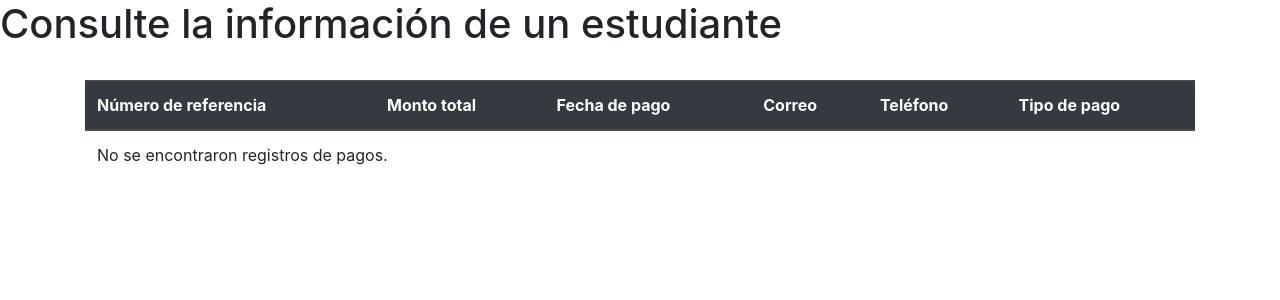
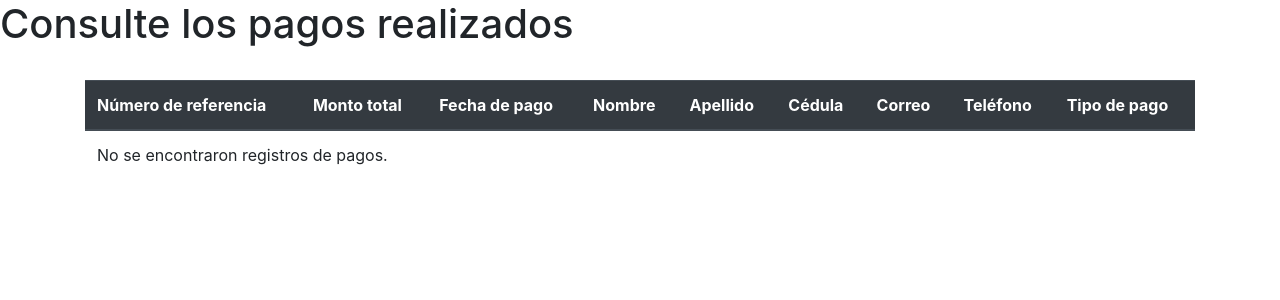
Before and after one commit to enriqueuz/Tesis-Sistemas-2019, a PHP site: page /consultaPaSec.php in a window 1280 px wide. Shown: the part 80-380 px from the top of the page. Run offline with PHP 8.4, Linux system fonts and the light colour scheme; data that the repository does not hold is empty; some libraries are stand-ins or nearby versions.

Commit message:
Fixed pagos tables

```diff
--- a/consultaPaSec.php
+++ b/consultaPaSec.php
@@ -8,6 +8,7 @@
     <link rel="icon" type="image/jpg" href="img/logo.jpg">
     <script type="text/javascript" src="js/jquery-3.4.1.min.js"></script>
     <script type="text/javascript" src="js/bootstrap.min.js"></script>
+    <script type="text/javascript" src="js/jquery.dataTables.min.js"></script>
     <link rel="stylesheet" type="text/css" href="css/bootstrap.min.css">
 </head>
 
@@ -15,18 +16,18 @@
 
     <header>
         <nav class="navbar navbar-expand-lg navbar-light" style="background-color: #AAA9AB">
-            <a class="navbar-brand" href="paginaP.php">Programa de Profesionalización Docente de la ULA</a>
+            <a class="navbar-brand" href="../paginaP.php">Programa de Profesionalización Docente de la ULA</a>
             <button class="navbar-toggler" type="button" data-toggle="collapse" data-target="#navbarSupportedContent" aria-controls="navbarSupportedContent" aria-expanded="falsse" aria-label="Toggle navigation">
                 <span class="navbar-toggler-icon"></span>
             </button>
 
             <div class="collapse navbar-collapse" id="navbarSupportedContent">
                 <ul class="navbar-nav mr-auto">
-                    <li class="nav-item"><a class="nav-link text-light disabled" href="registroEs.php">Registre un
+                    <li class="nav-item"><a class="nav-link text-light" href="registroEs.php">Registre un
 							estudiante</a></li>
                     <li class="nav-item"><a class="nav-link text-light" href="consultaEs.php">Consulte la información
 							de un estudiante</a></li>
-                    <li class="nav-item"><a class="nav-link text-light disabled" href="registroPa.php">Registre un pago</a></li>
+                    <li class="nav-item"><a class="nav-link text-light" href="registroPa.php">Registre un pago</a></li>
                     <li class="nav-item"><a class="nav-link text-light disabled" href="consultaPa.php">Consulte un
 							pago</a></li>
 					<li class="nav-item"><a class="nav-link text-light" href="admin/registroUs.php">Usuario nuevo</a></li>
@@ -41,16 +42,19 @@
         </nav>
     </header>
 
-    <h1>Consulte la información de un estudiante</h1>
+    <h1>Consulte los pagos realizados</h1>
     <div class="container">
         <br>
         <!-- Inicia tabla de consulta-->
-        <table class="table">
+        <table id="tablapagos" class="table">
             <thead class="thead-dark">
                 <tr>
                     <th>Número de referencia</th>
                     <th>Monto total</th>
                     <th>Fecha de pago</th>
+                    <th>Nombre</th>
+                    <th>Apellido</th>
+                    <th>Cédula</th>
                     <th>Correo</th>
                     <th>Teléfono</th>
                     <th>Tipo de pago</th>
@@ -65,6 +69,9 @@
                         `monto`,
                         `fecha`,
                         `tipo`,
+                        `estudiantes`.`nombre`,
+                        `estudiantes`.`apellido`,
+                        `estudiantes`.`cedula`,
                         `estudiantes`.`correo`,
                         `estudiantes`.`telefono`
                         FROM `pagos`
@@ -79,16 +86,19 @@
                                     echo "\t<td>{$row['referencia']}</td>".PHP_EOL;
                                     echo "\t<td>{$row['monto']}</td>".PHP_EOL;
                                     echo "\t<td>{$row['fecha']}</td>".PHP_EOL;
+                                    echo "\t<td>{$row['nombre']}</td>".PHP_EOL;
+                                    echo "\t<td>{$row['apellido']}</td>".PHP_EOL;
+                                    echo "\t<td>{$row['cedula']}</td>".PHP_EOL;
                                     echo "\t<td>{$row['correo']}</td>".PHP_EOL;
                                     echo "\t<td>{$row['telefono']}</td>".PHP_EOL;
                                     echo "\t<td>{$row['tipo']}</td>".PHP_EOL;
                                     echo "</tr>".PHP_EOL;
                                 }
                             } else {
-                                echo '<tr><td colspan="6">No se encontraron registros de pagos.</td></tr>'.PHP_EOL;
+                                echo '<tr><td colspan="9">No se encontraron registros de pagos.</td></tr>'.PHP_EOL;
                             }
                         } else {
-                            echo '<tr><td colspan="6">Ocurrió un error al acceder a la base de datos.</td></tr>'.PHP_EOL;
+                            echo '<tr><td colspan="9">Ocurrió un error al acceder a la base de datos.</td></tr>'.PHP_EOL;
                         }
                     }
                     unset($stmt);
@@ -97,6 +107,38 @@
             </tbody>
         </table>
     </div><!--/.container-->
+        <script>
+			$(document).ready(function() {
+		    $('#tablapagos').DataTable({
+		    	"language": idioma_espanol
+		    });
+		} );
+		var idioma_espanol = {
+		    "sProcessing":     "Procesando...",
+		    "sLengthMenu":     "Mostrar _MENU_ registros",
+		    "sZeroRecords":    "No se encontraron resultados",
+		    "sEmptyTable":     "Ningún dato disponible en esta tabla",
+		    "sInfo":           "Mostrando registros del _START_ al _END_ de un total de _TOTAL_ registros",
+		    "sInfoEmpty":      "Mostrando registros del 0 al 0 de un total de 0 registros",
+		    "sInfoFiltered":   "(filtrado de un total de _MAX_ registros)",
+		    "sInfoPostFix":    "",
+		    "sSearch":         "Buscar:",
+		    "sUrl":            "",
+		    "sInfoThousands":  ",",
+		    "sLoadingRecords": "Cargando...",
+		    "oPaginate": {
+		        "sFirst":    "Primero",
+		        "sLast":     "Último",
+		        "sNext":     "Siguiente",
+		        "sPrevious": "Anterior"
+		    },
+		    "oAria": {
+		        "sSortAscending":  ": Activar para ordenar la columna de manera ascendente",
+		        "sSortDescending": ": Activar para ordenar la columna de manera descendente"
+    }
+}
+    </script>
+
 </body>
 
 </html>
```
